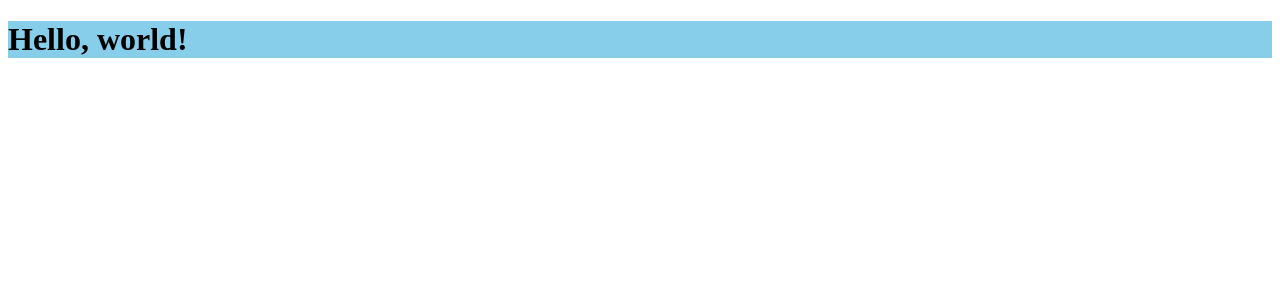
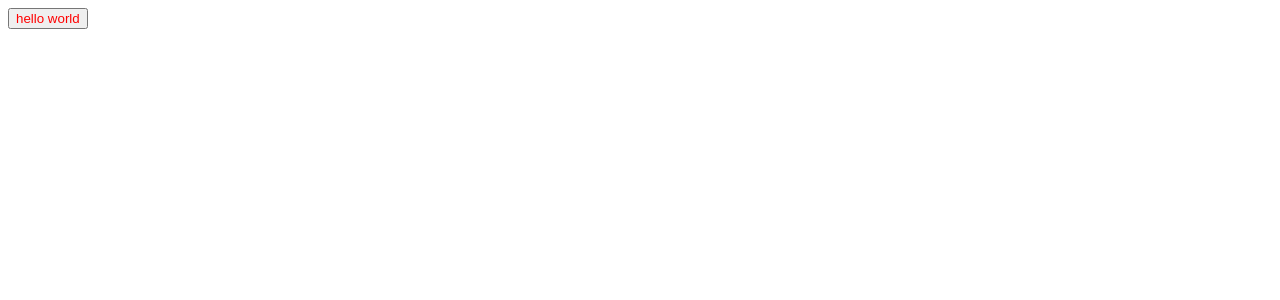
Before and after one commit to HopeCommunityChurch/project-2-15, a React (Vite) app in the folder frontend/: page / in a window 1280 px wide. Shown: the top 300 px of the page. Built offline with nearby package versions, Linux system fonts and the light colour scheme.

Commit message:
first mini change

```diff
--- a/frontend/package.json
+++ b/frontend/package.json
@@ -10,6 +10,7 @@
   "author": "",
   "license": "MIT",
   "devDependencies": {
+    "@parcel/transformer-sass": "^2.8.3",
     "parcel": "^2.8.3",
     "process": "^0.11.10"
   },
--- /dev/null
+++ b/frontend/src/Components/Button3D/Button3D.tsx
@@ -0,0 +1,10 @@
+import React from "react";
+import * as classes from "./styles.module.scss";
+
+export function Button3D() {
+  return (
+    <div>
+      <button className={classes.buttonContainer}>hello world</button>
+    </div>
+  );
+}
--- /dev/null
+++ b/frontend/src/Components/Button3D/styles.module.scss
@@ -0,0 +1,3 @@
+.buttonContainer {
+  color: red;
+}
--- a/frontend/src/jonathanMeme/index.tsx
+++ b/frontend/src/jonathanMeme/index.tsx
@@ -1,4 +1,4 @@
-import * as classes from './mycss.module.css';
+import * as classes from "./mycss.module.css";
 
 // export const imageUrl = new URL(
 //   'meme.png?width=250',
```
Also changed, not shown: frontend/src/index.tsx (+5 -5 lines), 1 other file (tests, documents, lock files or other folders).
